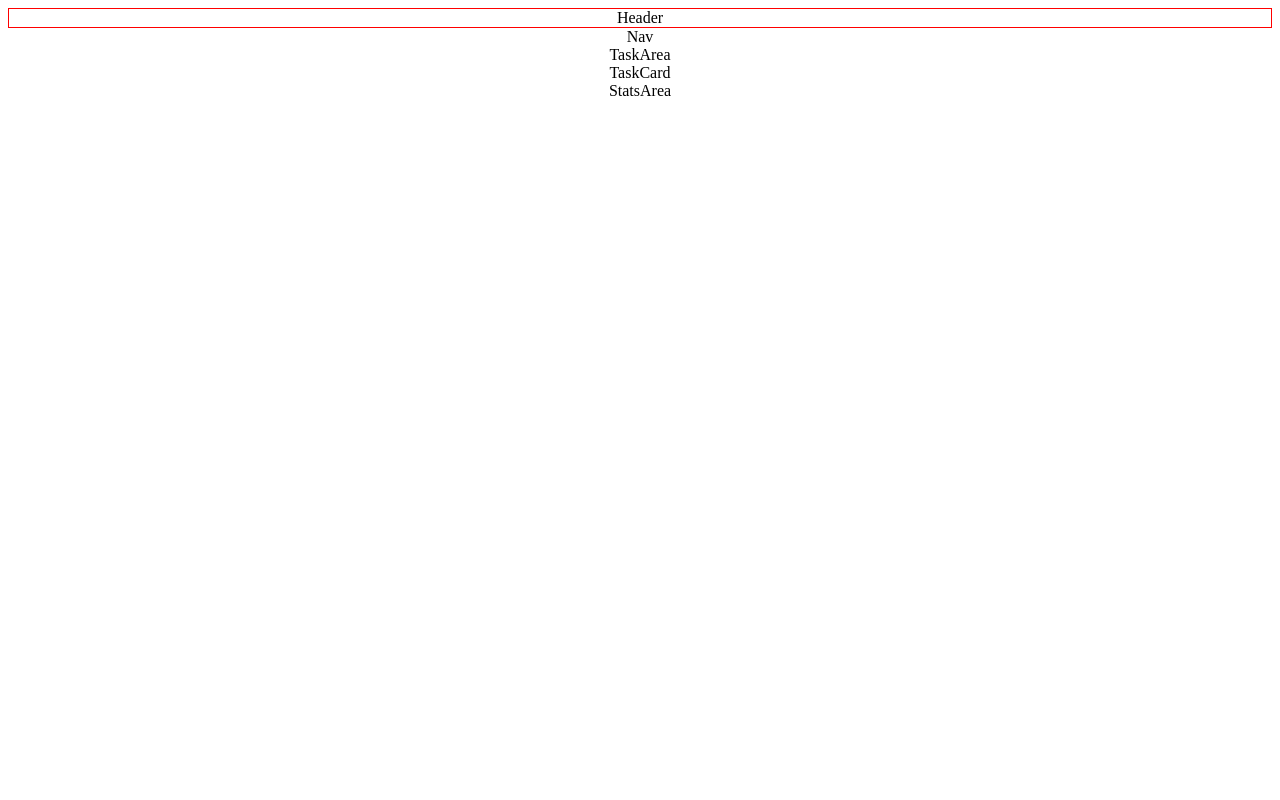
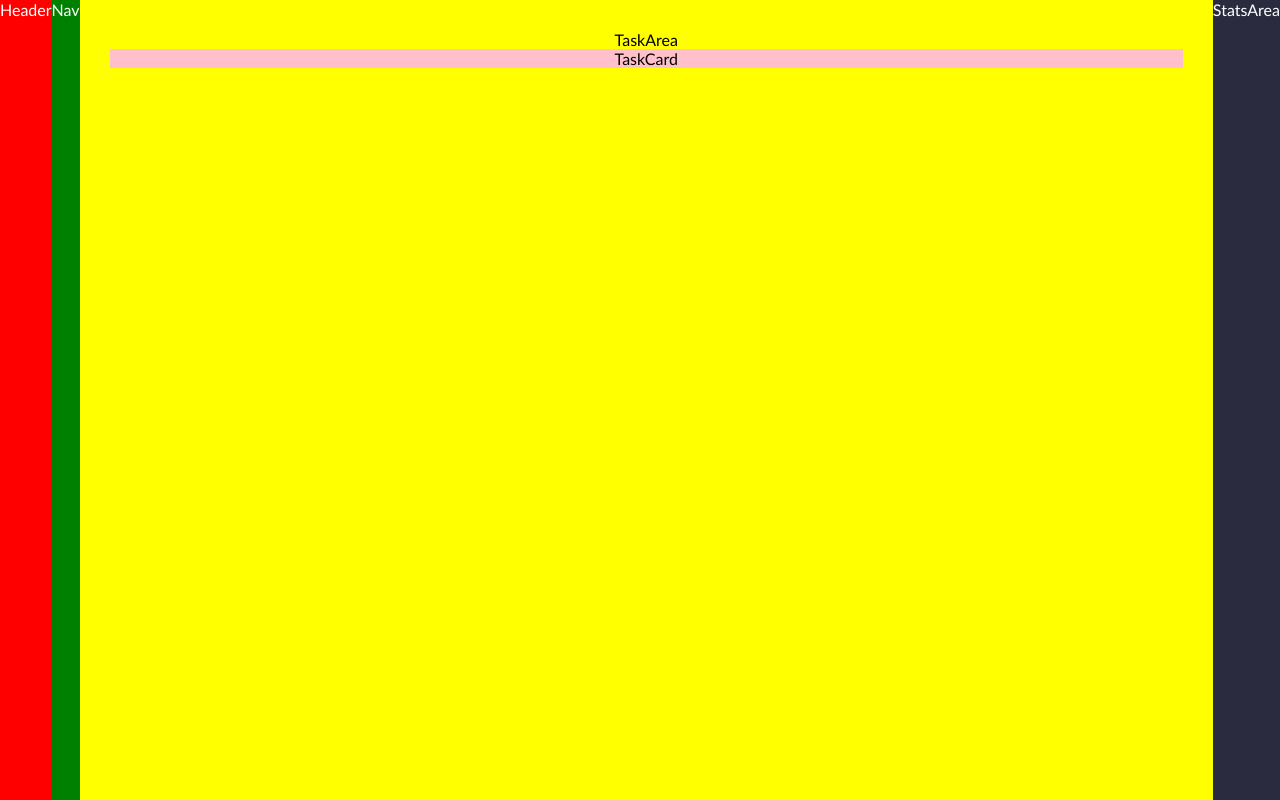
Before and after one commit to davidchedrick/phase-3-client, a React (Create React App) app: page / in a window 1280 px wide. Built offline with nearby package versions, Linux system fonts and the light colour scheme.

Commit message:
start css

```diff
--- a/src/App.css
+++ b/src/App.css
@@ -1,9 +1,56 @@
+body {
+  margin: 0;
+  padding: 0;
+  font-family: 'Trebuchet MS', Arial, sans-serif;
+}
+
 .App {
+  display: flex;
   text-align: center;
+  flex-direction: row;
 }
 
 .Header {
-  border: 1px, solid, red;
+  background-color:  red;
+  height: 100vh;
+  color: rgb(255,255,255);
+  text-align: center;
+  display: flex;
+  flex-direction: row;
+  justify-content: space-between;
+}
+
+.Nav {
+  background-color:  green;
+  height: 100vh;
+  color: rgb(255,255,255);
+  text-align: center;
+  display: flex;
+  flex-direction: row;
+  justify-content: space-between;
+}
+
+.StatsArea {
+  height: 100vh;
+  background-color: rgb(43, 43, 63);
+  color: rgb(255,255,255);
+  text-align: center;
+  display: flex;
+  flex-direction: column;
+  justify-content: space-between;
+}
+
+.TaskArea {
+  background-color:  yellow;
+  padding: 30px;
+  width: 100%;
+}
+
+.TaskCard {
+  background-color:  pink;
+  display: flex;
+  width: 100%;
+  justify-content: center;
 }
 
 .App-logo {
```
